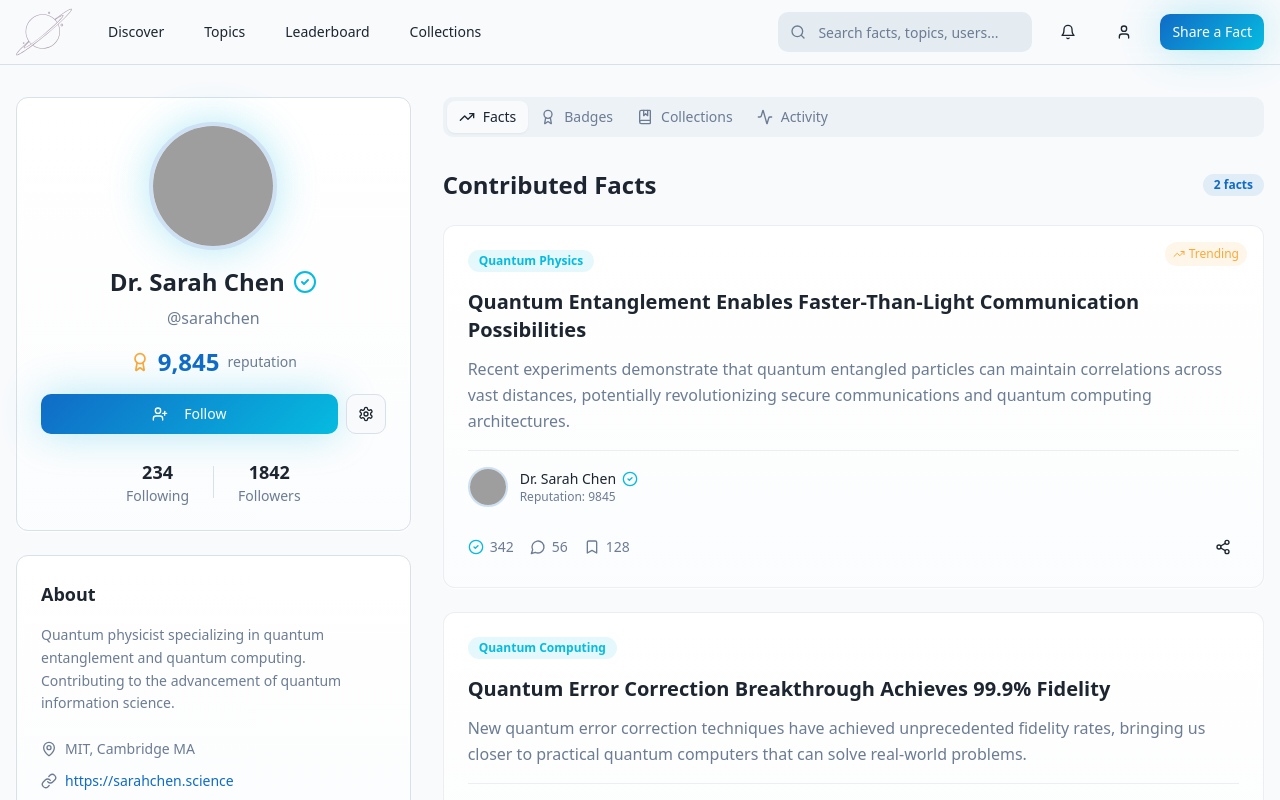
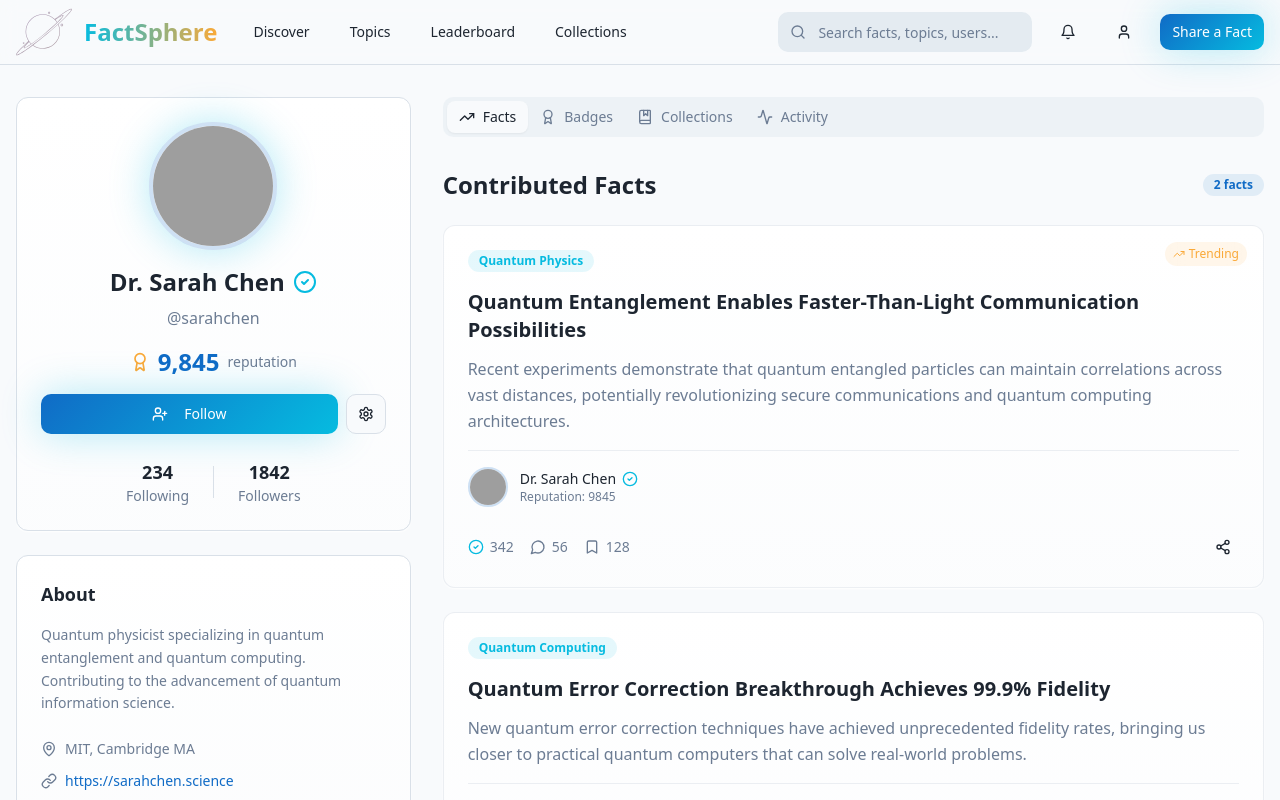
Before and after one commit to Ash-Blanc/fact-sphere, a React (Vite) app: page /profile/1 in a window 1280 px wide. Shown: the top 800 px of the page. Built offline with nearby package versions, Linux system fonts and the light colour scheme; grey boxes are pictures that could not be loaded; the HTML template or start-up script is replaced by a standard one.

Commit message:
Add FactSphere branding text
Integrate "FactSphere" text label alongside the heart SVG logo in the header navigation to reinforce branding and match the header layout.

```diff
--- a/src/components/Header.tsx
+++ b/src/components/Header.tsx
@@ -10,11 +10,11 @@ const Header = () => {
     <header className="sticky top-0 z-50 w-full border-b border-border bg-background/95 backdrop-blur supports-[backdrop-filter]:bg-background/60">
       <div className="container flex h-16 items-center justify-between px-4">
         <div className="flex items-center gap-6">
+          <div className="flex items-center gap-3 cursor-pointer" onClick={() => navigate("/")}>
             <svg
-            className="w-14 h-14 cursor-pointer transition-all duration-300 hover:scale-110 hover:brightness-110"
+              className="w-14 h-14 transition-all duration-300 hover:scale-110 hover:brightness-110"
               viewBox="0 0 140 116.81973272770657"
               xmlns="http://www.w3.org/2000/svg"
-            onClick={() => navigate("/")}
             >
               <defs>
                 <linearGradient id="heartGradient" x1="0%" y1="0%" x2="100%" y2="100%">
@@ -45,6 +45,10 @@ const Header = () => {
                 </g>
               </g>
             </svg>
+            <span className="text-2xl font-bold bg-gradient-to-r from-secondary to-accent bg-clip-text text-transparent hidden sm:block">
+              FactSphere
+            </span>
+          </div>
           <nav className="hidden md:flex items-center gap-4">
             <Button variant="ghost" size="sm">Discover</Button>
             <Button variant="ghost" size="sm">Topics</Button>
```
Lines whose indentation alone changed are shown as unchanged.
